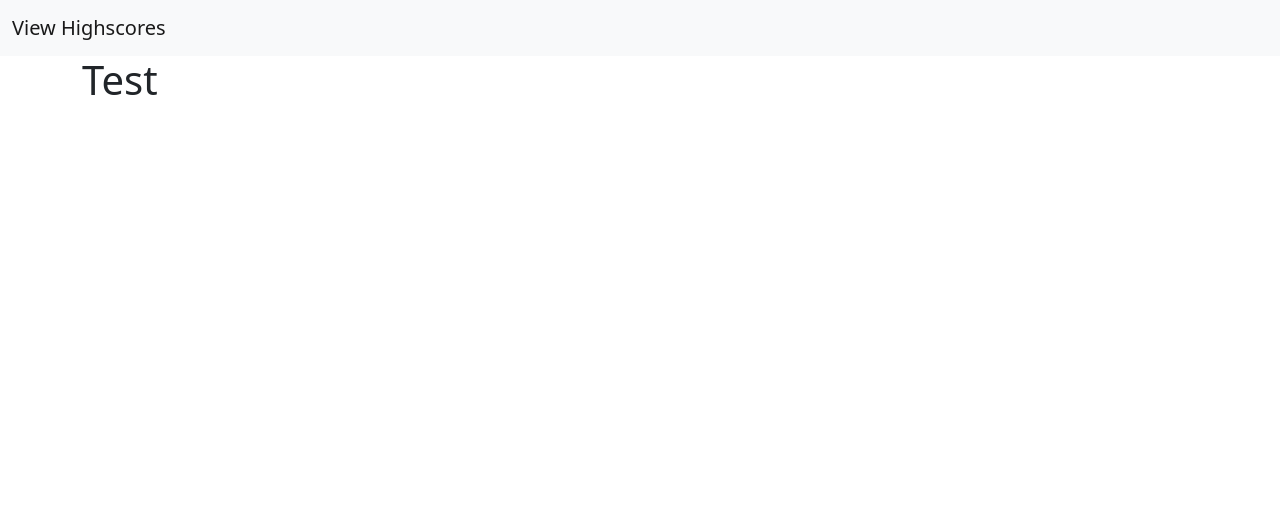
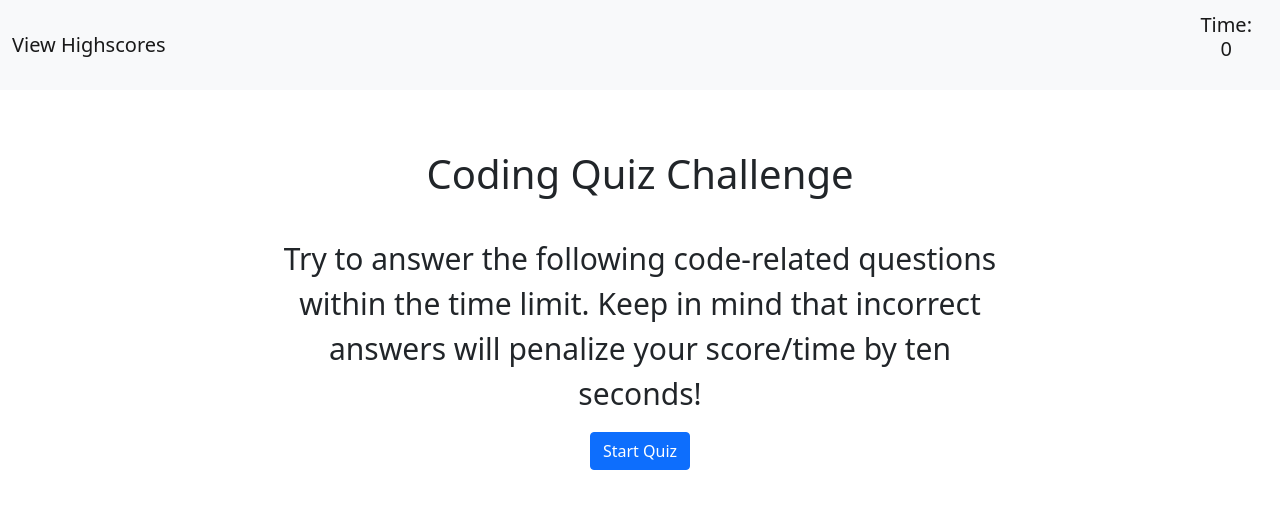
Before and after one commit to Jonathan-OConnor/Timed-Coding-Quiz, a plain HTML site: page index.html in a window 1280 px wide. Drawn offline with nearby package versions, Linux system fonts and the light colour scheme.

Commit message:
implemented starting html page for the quiz

```diff
--- a/assets/scripts/script.js
+++ b/assets/scripts/script.js
@@ -1 +1,5 @@
 var highScores= {}
+
+function startQuiz(){
+
+}
--- a/assets/styles/style.css
+++ b/assets/styles/style.css
@@ -0,0 +1,13 @@
+#intro-text{
+ font-size: 30px;
+}
+
+.first-page-content{
+    padding-top: 30px;
+    text-align: center;
+}
+
+.first-page-item{
+    padding-top: 30px;
+
+}
--- a/index.html
+++ b/index.html
@@ -1,31 +1,37 @@
 <!DOCTYPE html>
 <html lang="en">
+
 <head>
     <meta charset="UTF-8">
     <meta name="viewport" content="width=device-width, initial-scale=1.0">
     <title>Document</title>
     <link href="https://cdn.jsdelivr.net/npm/bootstrap@5.0.0-beta1/dist/css/bootstrap.min.css" rel="stylesheet"
-    integrity="sha384-giJF6kkoqNQ00vy+HMDP7azOuL0xtbfIcaT9wjKHr8RbDVddVHyTfAAsrekwKmP1" crossorigin="anonymous">
+        integrity="sha384-giJF6kkoqNQ00vy+HMDP7azOuL0xtbfIcaT9wjKHr8RbDVddVHyTfAAsrekwKmP1" crossorigin="anonymous">
     <link rel="stylesheet" href="assets/styles/style.css" />
 </head>
+
 <body>
     <nav class="navbar navbar-light bg-light">
         <div class="container-fluid">
-          <a class="navbar-brand" href="#">View Highscores</a>
+            <a class="navbar-brand" href="#">View Highscores</a>
+            <span class="navbar-brand mb-0 h1">Time: <p class="text-center" id="time-count">0</p></span>
         </div>
-      </nav>
 
+    </nav>
     <div class="container">
-        <div class="row">
-            <div class="col-12">
-                <h1>Test</h1>
+        <div class="row justify-content-center">
+            <div class="col-8 first-page-content">
+                <h1 class="first-page-item">Coding Quiz Challenge</h1>
+                <p class="first-page-item" id="intro-text">Try to answer the following code-related questions within the time limit. Keep in mind that incorrect answers will penalize your score/time by ten seconds!</p>
+                <button type="button" class="btn btn-primary" onClick="startQuiz()">Start Quiz</button>
             </div>
         </div>
     </div>
 
     <script src="https://cdn.jsdelivr.net/npm/bootstrap@5.0.0-beta1/dist/js/bootstrap.bundle.min.js"
-    integrity="sha384-ygbV9kiqUc6oa4msXn9868pTtWMgiQaeYH7/t7LECLbyPA2x65Kgf80OJFdroafW"
-    crossorigin="anonymous"></script>
+        integrity="sha384-ygbV9kiqUc6oa4msXn9868pTtWMgiQaeYH7/t7LECLbyPA2x65Kgf80OJFdroafW"
+        crossorigin="anonymous"></script>
     <script src="assets/scripts/script.js"></script>
 </body>
+
 </html>
```
